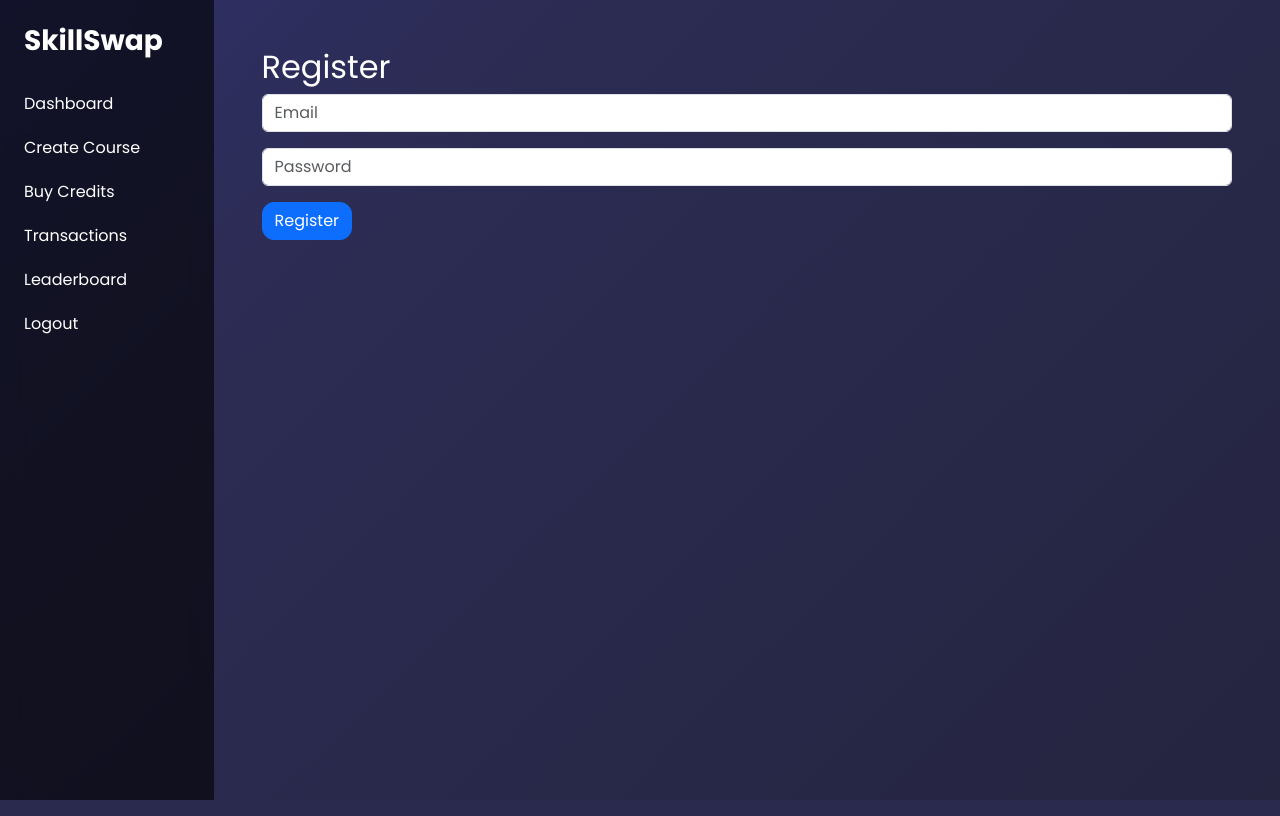
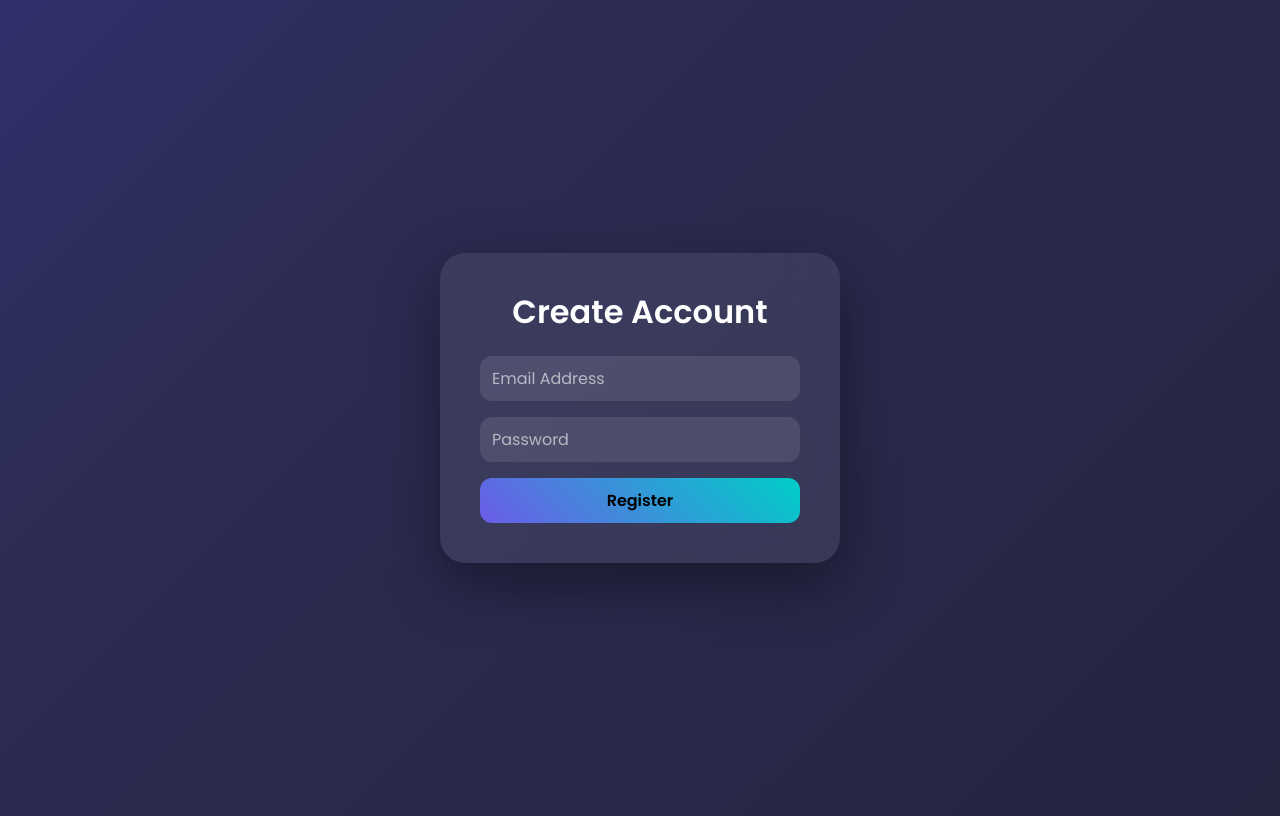
Before and after one commit to adrishkb-sketch/Skillswap, a Flask app: page /register in a window 1280 px wide. Run offline with Flask 3, Linux system fonts and the light colour scheme.

Commit message:
Short clear message about what you did

```diff
--- a/static/css/style.css
+++ b/static/css/style.css
@@ -62,3 +62,52 @@ body {
     border-radius: 50px;
     font-size: 12px;
 }
+/* AUTH PAGE STYLING */
+
+.auth-wrapper {
+    min-height: 90vh;
+    display: flex;
+    align-items: center;
+    justify-content: center;
+}
+
+.auth-card {
+    width: 400px;
+    padding: 40px;
+    border-radius: 25px;
+    background: rgba(255, 255, 255, 0.08);
+    backdrop-filter: blur(20px);
+    box-shadow: 0 20px 60px rgba(0, 0, 0, 0.4);
+}
+
+.auth-card h2 {
+    font-weight: 600;
+    margin-bottom: 25px;
+    text-align: center;
+}
+
+.auth-card .form-control {
+    height: 45px;
+    border-radius: 12px;
+    background: rgba(255, 255, 255, 0.1);
+    border: none;
+    color: white;
+}
+
+.auth-card .form-control::placeholder {
+    color: rgba(255, 255, 255, 0.6);
+}
+
+.auth-btn {
+    height: 45px;
+    border-radius: 12px;
+    border: none;
+    font-weight: 600;
+    background: linear-gradient(45deg, #6c5ce7, #00cec9);
+    transition: 0.3s ease;
+}
+
+.auth-btn:hover {
+    transform: scale(1.05);
+    box-shadow: 0 0 25px rgba(0, 206, 201, 0.6);
+}
--- a/templates/base.html
+++ b/templates/base.html
@@ -14,24 +14,7 @@
 
 <body>
 
-<div class="d-flex">
-
-    <!-- SIDEBAR -->
-    <div class="sidebar p-4">
-
-        <h3 class="fw-bold mb-4">SkillSwap</h3>
-
-        <a href="/dashboard">Dashboard</a>
-        <a href="/create-course">Create Course</a>
-        <a href="/buy-credits">Buy Credits</a>
-        <a href="/transactions">Transactions</a>
-        <a href="/leaderboard">Leaderboard</a>
-        <a href="/logout">Logout</a>
-
-    </div>
-
-    <!-- MAIN CONTENT -->
-    <div class="main-content p-5 w-100">
+<div class="main-content p-5">
 
     {% with messages = get_flashed_messages() %}
         {% for message in messages %}
@@ -43,7 +26,5 @@
 
 </div>
 
-</div>
-
 </body>
 </html>
--- a/templates/register.html
+++ b/templates/register.html
@@ -1,11 +1,34 @@
 {% extends "base.html" %}
+{% block content %}
 
-{% block content %}
-<h2>Register</h2>
+<div class="auth-wrapper">
 
-<form method="POST">
-    <input type="email" name="email" class="form-control mb-3" placeholder="Email" required>
-    <input type="password" name="password" class="form-control mb-3" placeholder="Password" required>
-    <button type="submit" class="btn btn-primary">Register</button>
-</form>
+    <div class="auth-card">
+
+        <h2>Create Account</h2>
+
+        <form method="POST">
+
+            <div class="mb-3">
+                <input type="email" name="email"
+                       class="form-control"
+                       placeholder="Email Address" required>
+            </div>
+
+            <div class="mb-3">
+                <input type="password" name="password"
+                       class="form-control"
+                       placeholder="Password" required>
+            </div>
+
+            <button class="auth-btn w-100">
+                Register
+            </button>
+
+        </form>
+
+    </div>
+
+</div>
+
 {% endblock %}
```
Also changed, not shown: templates/login.html (+30 -7 lines), templates/verify_otp.html (+24 -7 lines), instance/skillswap.db. Lines whose indentation alone changed are shown as unchanged.
